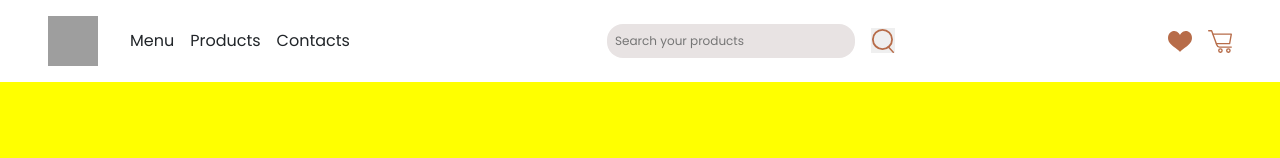
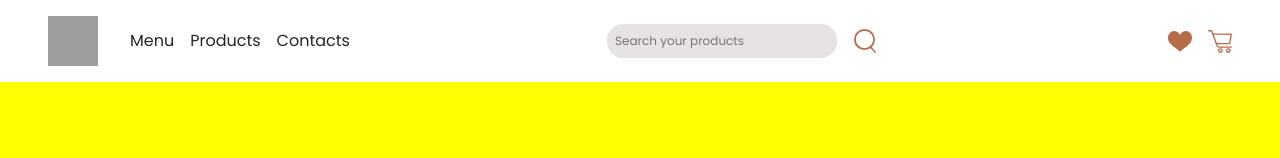
Before and after one commit to GiuseppeColucci95/project-work-team3, a React (Vite) app in the folder FRONTEND/: page / in a window 1280 px wide. Shown: the top 158 px of the page. Built offline with nearby package versions, Linux system fonts and the light colour scheme; grey boxes are pictures that could not be loaded.

Commit message:
fix background of search icon

```diff
--- a/FRONTEND/src/index.css
+++ b/FRONTEND/src/index.css
@@ -50,6 +50,7 @@ header {
       border-style: none;
       border-radius: 1rem;
       padding: 0.5rem;
+      width: 80%;
       font-size: 12px;
       background-color: rgb(232, 227, 227);
     }
@@ -67,6 +68,7 @@ header {
   }
   .search {
     border-style: none;
+    background-color: transparent !important;
     .icon-search {
       height: 24px;
     }
```
